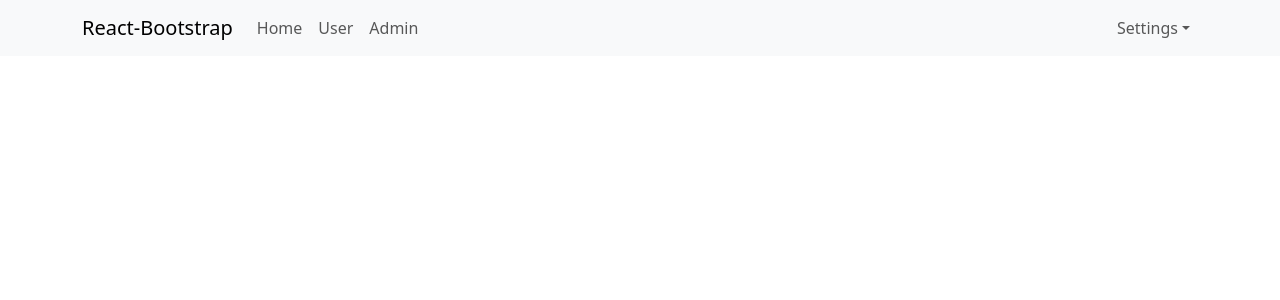
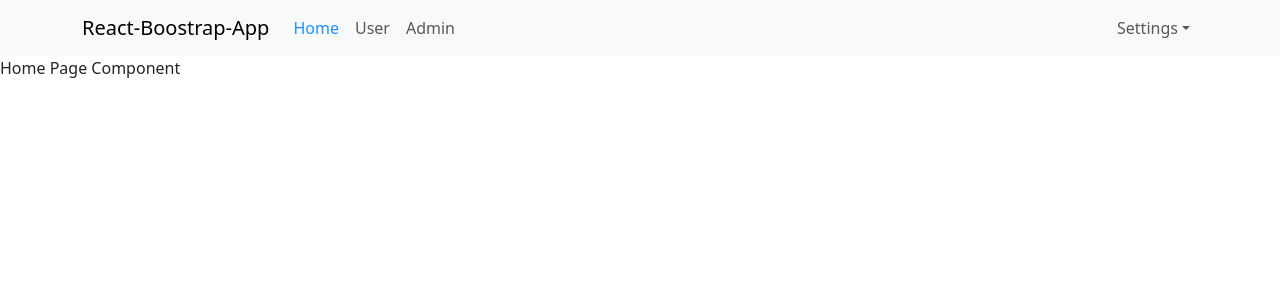
Before and after one commit to Anhqvv/01_React_Ultimate, a React (Create React App) app: page / in a window 1280 px wide. Shown: the top 300 px of the page. Built offline with nearby package versions, Linux system fonts and the light colour scheme.

Commit message:
#6-3 Nested Routes - NavLink  and Index Routes

```diff
--- a/src/App.js
+++ b/src/App.js
@@ -1,15 +1,18 @@
 import './App.scss'
-import { useDispatch, useSelector } from 'react-redux'
 import Header from './components/Header/Header'
+import { Outlet } from 'react-router-dom'
+
 
 const App = () => {
-  const count = useSelector(state => state.counter.count)
-  const dispatch = useDispatch()
-
   return (
-    <div className='App'>
-      <Header />
-
+    <div className='app-container'>
+      <div className='header-container'>
+        <Header />
+      </div>
+      <div className='main-container'>
+        <div className='sidenav-container'></div>
+        <div className='app-content'><Outlet/></div>
+      </div>
     </div>
   )
 }
--- a/src/App.scss
+++ b/src/App.scss
@@ -7,46 +7,12 @@ body {
   -moz-osx-font-smoothing: grayscale;
 }
 
-code {
-  font-family: source-code-pro, Menlo, Monaco, Consolas, 'Courier New',
-    monospace;
-}
-
-.App {
-  text-align: center;
-}
-
-.App-logo {
-  height: 40vmin;
-  pointer-events: none;
-}
-
-@media (prefers-reduced-motion: no-preference) {
-  .App-logo {
-    animation: App-logo-spin infinite 20s linear;
+.app-container {
+  .navbar-nav {
+    .nav-link {
+      &.active {
+        color: dodgerblue;
+      }
+    }
   }
 }
-
-.App-header {
-  background-color: #282c34;
-  min-height: 100vh;
-  display: flex;
-  flex-direction: column;
-  align-items: center;
-  justify-content: center;
-  font-size: calc(10px + 2vmin);
-  color: white;
-}
-
-.App-link {
-  color: #61dafb;
-}
-
-@keyframes App-logo-spin {
-  from {
-    transform: rotate(0deg);
-  }
-  to {
-    transform: rotate(360deg);
-  }
-}
--- a/src/components/Header/Header.js
+++ b/src/components/Header/Header.js
@@ -2,25 +2,33 @@ import Container from 'react-bootstrap/Container'
 import Nav from 'react-bootstrap/Nav'
 import Navbar from 'react-bootstrap/Navbar'
 import NavDropdown from 'react-bootstrap/NavDropdown'
-import { Link } from 'react-router-dom'
+import { NavLink } from 'react-router-dom'
 
 const Header = () => {
   return (
     <Navbar bg='light' expand='lg'>
       <Container>
-        <Navbar.Brand href='#home'>React-Bootstrap</Navbar.Brand>
+        <NavLink className='navbar-brand' to='/'>
+          React-Boostrap-App
+        </NavLink>
         <Navbar.Toggle aria-controls='basic-navbar-nav' />
         <Navbar.Collapse id='basic-navbar-nav'>
           <Nav className='me-auto'>
-          <Link className='nav-link' to='/'>Home</Link>
-          <Link className='nav-link' to='/users'>User</Link>
-          <Link className='nav-link' to='/admins'>Admin</Link>
+            <NavLink className='nav-link ' to='/'>
+              Home
+            </NavLink>
+            <NavLink className='nav-link' to='/users'>
+              User
+            </NavLink>
+            <NavLink className='nav-link' to='/admins'>
+              Admin
+            </NavLink>
           </Nav>
           <Nav>
             <NavDropdown title='Settings' id='basic-nav-dropdown'>
-              <NavDropdown.Item href='#action/3.1'>Log in</NavDropdown.Item>
-              <NavDropdown.Item href='#action/3.2'>Log out</NavDropdown.Item>
-              <NavDropdown.Item href='#action/3.3'>Profile</NavDropdown.Item>
+              <NavDropdown.Item>Log in</NavDropdown.Item>
+              <NavDropdown.Item>Log out</NavDropdown.Item>
+              <NavDropdown.Item>Profile</NavDropdown.Item>
             </NavDropdown>
           </Nav>
         </Navbar.Collapse>
--- /dev/null
+++ b/src/components/Home/HomePage.js
@@ -0,0 +1,5 @@
+const HomePage = () => {
+  return <div>Home Page Component</div>
+}
+
+export default HomePage
--- a/src/index.js
+++ b/src/index.js
@@ -8,17 +8,20 @@ import 'bootstrap/dist/css/bootstrap.min.css'
 import { BrowserRouter, Routes, Route } from 'react-router-dom'
 import User from './components/User/User'
 import Admin from './components/Admin/Admin'
+import HomePage from './components/Home/HomePage'
 
 const root = ReactDOM.createRoot(document.getElementById('root'))
 root.render(
   <Provider store={store}>
     <React.StrictMode>
       <BrowserRouter>
-      <Routes>
-        <Route element={<App />} path='/' />
-        <Route element={<User />} path='/users' />
-        <Route element={<Admin />} path='/admins' />
-      </Routes>
+        <Routes>
+          <Route element={<App />} path='/'>
+            <Route element={<HomePage />} index />
+            <Route element={<User />} path='/users' />
+            <Route element={<Admin />} path='/admins' />
+          </Route>
+        </Routes>
       </BrowserRouter>
     </React.StrictMode>
   </Provider>
```
Also changed, not shown: src/components/Home/Home.js (deleted).
